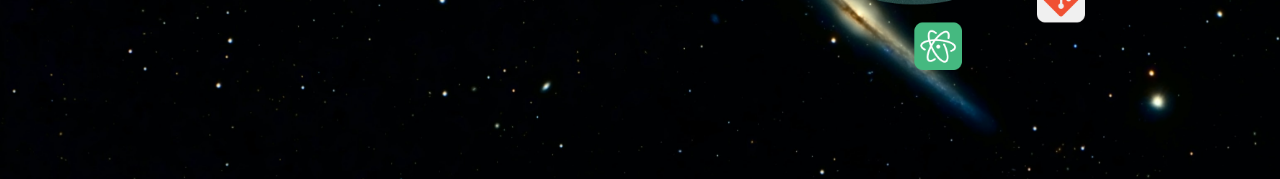
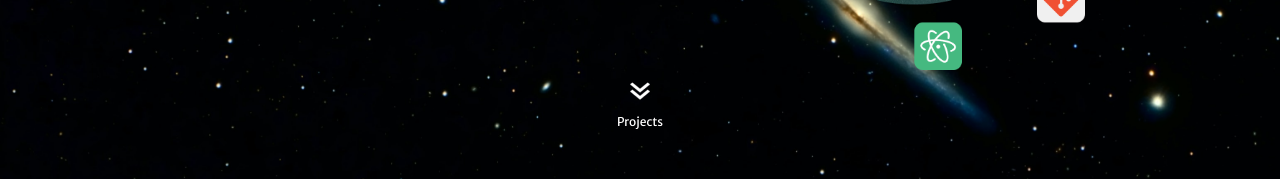
Before and after one commit to redvelvet511/my-portfolio, a React (Create React App) app: page / in a window 1280 px wide. Shown: the part 493-672 px from the top of the page. Built offline with nearby package versions, Linux system fonts and the light colour scheme; a web font is replaced by a local one.

Commit message:
Added bounce animation and added Arrow component

```diff
--- /dev/null
+++ b/src/components/arrow/index.js
@@ -0,0 +1,13 @@
+import arrow from "../../assets/arrow.png";
+import classes from "./index.module.css";
+
+const Arrow = (props) => {
+  return (
+    <div>
+      <img src={arrow} alt="arrow" className={classes.arrow} />
+      {props.text && <p className={classes.arrowText}>{props.text}</p>}
+    </div>
+  );
+};
+
+export default Arrow;
--- /dev/null
+++ b/src/components/arrow/index.module.css
@@ -0,0 +1,23 @@
+.arrow {
+  width: 40px;
+  height: 40px;
+  animation: bounce 0.4s;
+  animation-direction: alternate;
+  animation-timing-function: cubic-bezier(.5, 0.05, 1, .5);
+  animation-iteration-count: infinite;
+}
+
+.arrowText {
+  color: white;
+  font-size: 12px;
+  margin-top: 0px;
+}
+
+@keyframes bounce {
+  from {
+      transform: translate3d(0, 0, 0);
+  }
+  to {
+      transform: translate3d(0, 8px, 0);
+  }
+}
--- a/src/pages/home/index.js
+++ b/src/pages/home/index.js
@@ -1,6 +1,7 @@
 import classes from "./index.module.css";
 import Navbar from "./navbar";
 import MyImg from "../../assets/MyImg.png";
+import Arrow from "../../components/arrow";
 
 const Home = () => {
   return (
@@ -24,6 +25,7 @@ const Home = () => {
           <img src={MyImg} alt="MyImg" className={classes.myPhoto} />
         </div>
       </div>
+      <Arrow text="Projects"/>
     </div>
   );
 };
```
